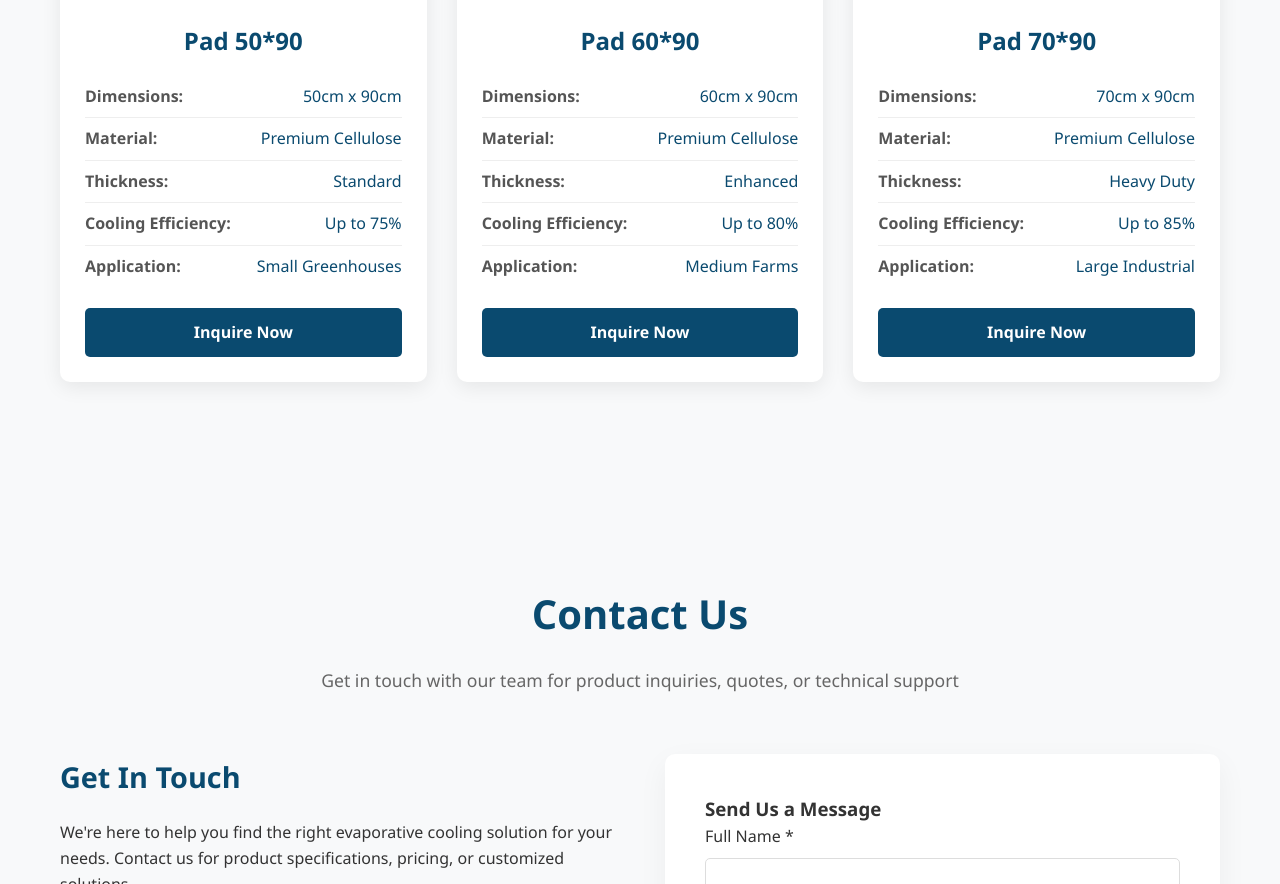
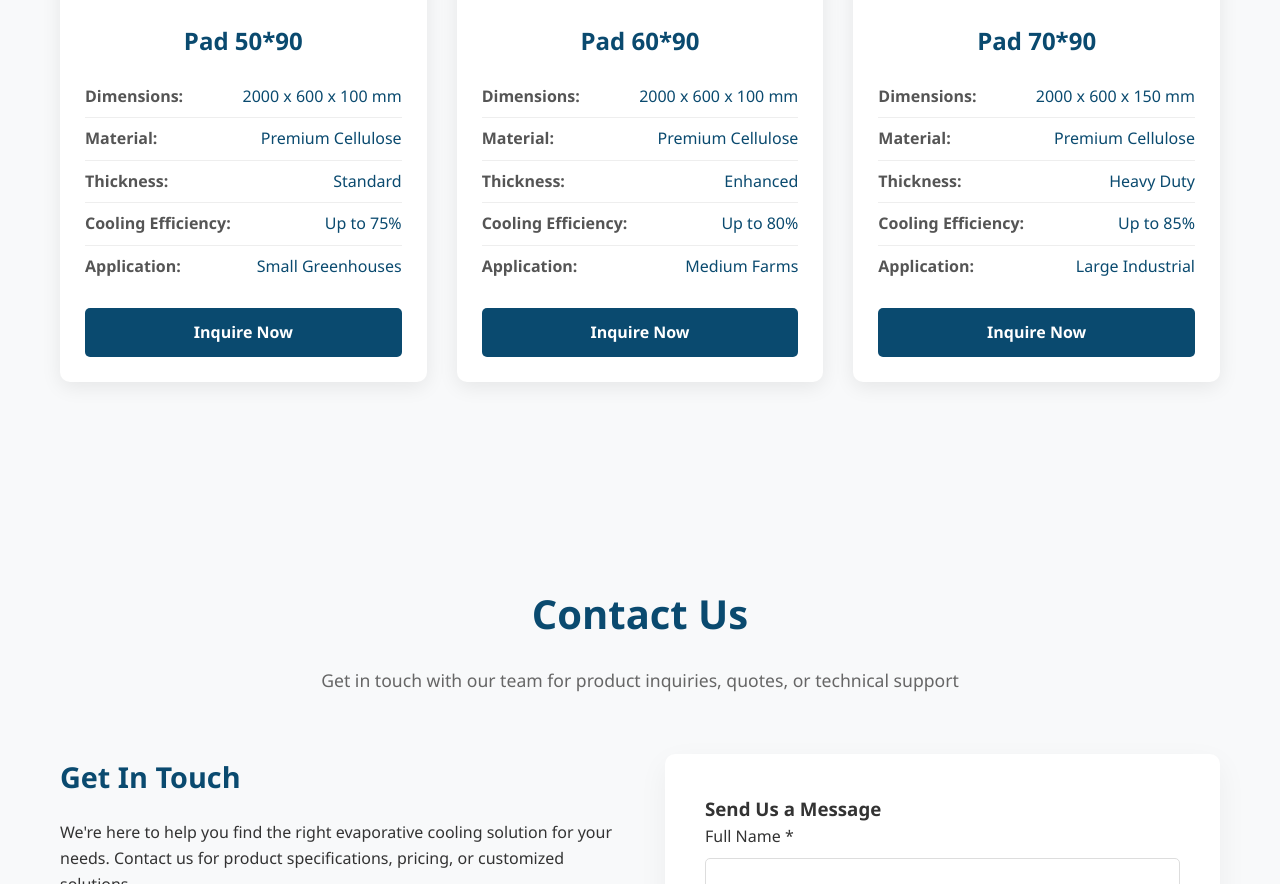
Before and after one commit to UP-dev-8656/hydrochill, a plain HTML site: page index.html in a window 1280 px wide. Shown: the part 2279-3163 px from the top of the page. Drawn offline with Linux system fonts and the light colour scheme.

Commit message:
Update index.html

```diff
--- a/index.html
+++ b/index.html
@@ -648,7 +648,7 @@
                     <div class="product-content">
                         <h3>Pad 50*90</h3>
                         <ul class="product-specs">
-                            <li><span class="spec-label">Dimensions:</span> <span class="spec-value">50cm x 90cm</span></li>
+                            <li><span class="spec-label">Dimensions:</span> <span class="spec-value">2000 x 600 x 100 mm</span></li>
                             <li><span class="spec-label">Material:</span> <span class="spec-value">Premium Cellulose</span></li>
                             <li><span class="spec-label">Thickness:</span> <span class="spec-value">Standard</span></li>
                             <li><span class="spec-label">Cooling Efficiency:</span> <span class="spec-value">Up to 75%</span></li>
@@ -666,7 +666,7 @@
                     <div class="product-content">
                         <h3>Pad 60*90</h3>
                         <ul class="product-specs">
-                            <li><span class="spec-label">Dimensions:</span> <span class="spec-value">60cm x 90cm</span></li>
+                            <li><span class="spec-label">Dimensions:</span> <span class="spec-value">2000 x 600 x 100 mm</span></li>
                             <li><span class="spec-label">Material:</span> <span class="spec-value">Premium Cellulose</span></li>
                             <li><span class="spec-label">Thickness:</span> <span class="spec-value">Enhanced</span></li>
                             <li><span class="spec-label">Cooling Efficiency:</span> <span class="spec-value">Up to 80%</span></li>
@@ -684,7 +684,7 @@
                     <div class="product-content">
                         <h3>Pad 70*90</h3>
                         <ul class="product-specs">
-                            <li><span class="spec-label">Dimensions:</span> <span class="spec-value">70cm x 90cm</span></li>
+                            <li><span class="spec-label">Dimensions:</span> <span class="spec-value">2000 x 600 x 150 mm</span></li>
                             <li><span class="spec-label">Material:</span> <span class="spec-value">Premium Cellulose</span></li>
                             <li><span class="spec-label">Thickness:</span> <span class="spec-value">Heavy Duty</span></li>
                             <li><span class="spec-label">Cooling Efficiency:</span> <span class="spec-value">Up to 85%</span></li>
```
